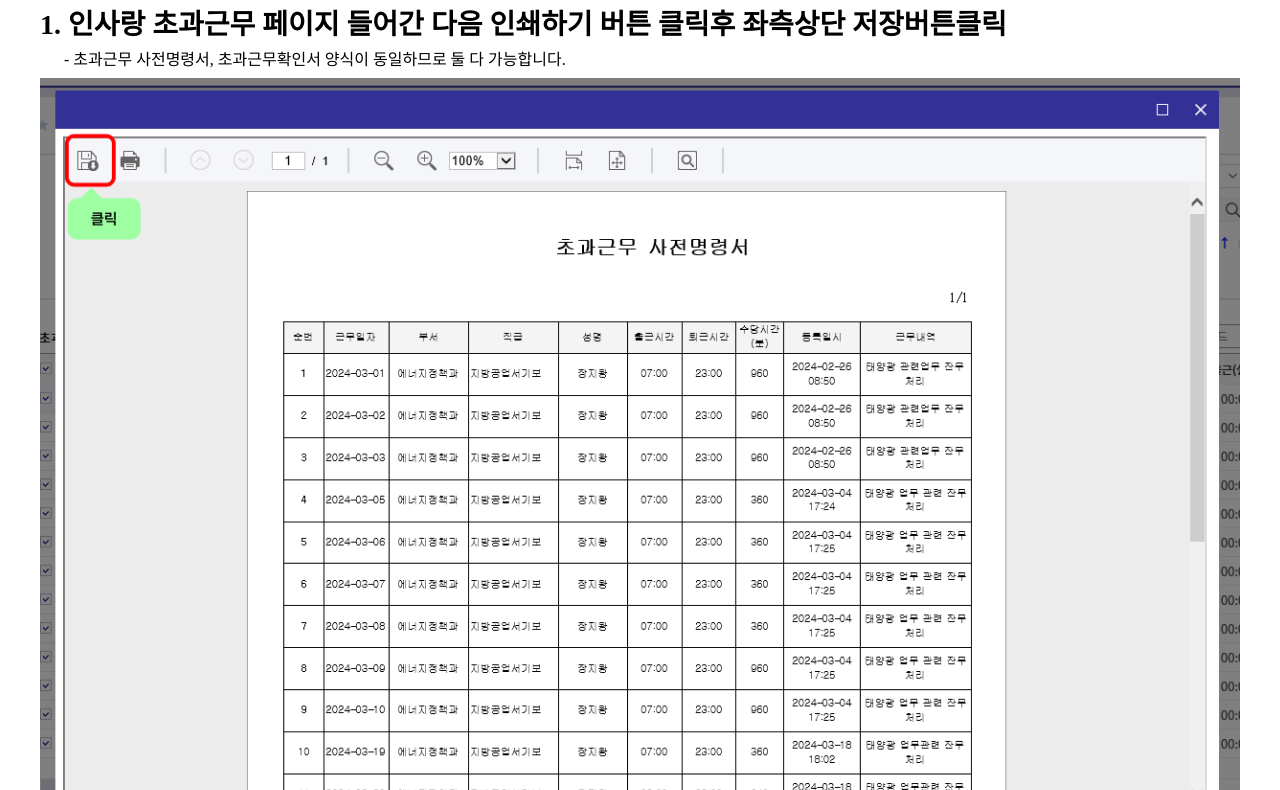
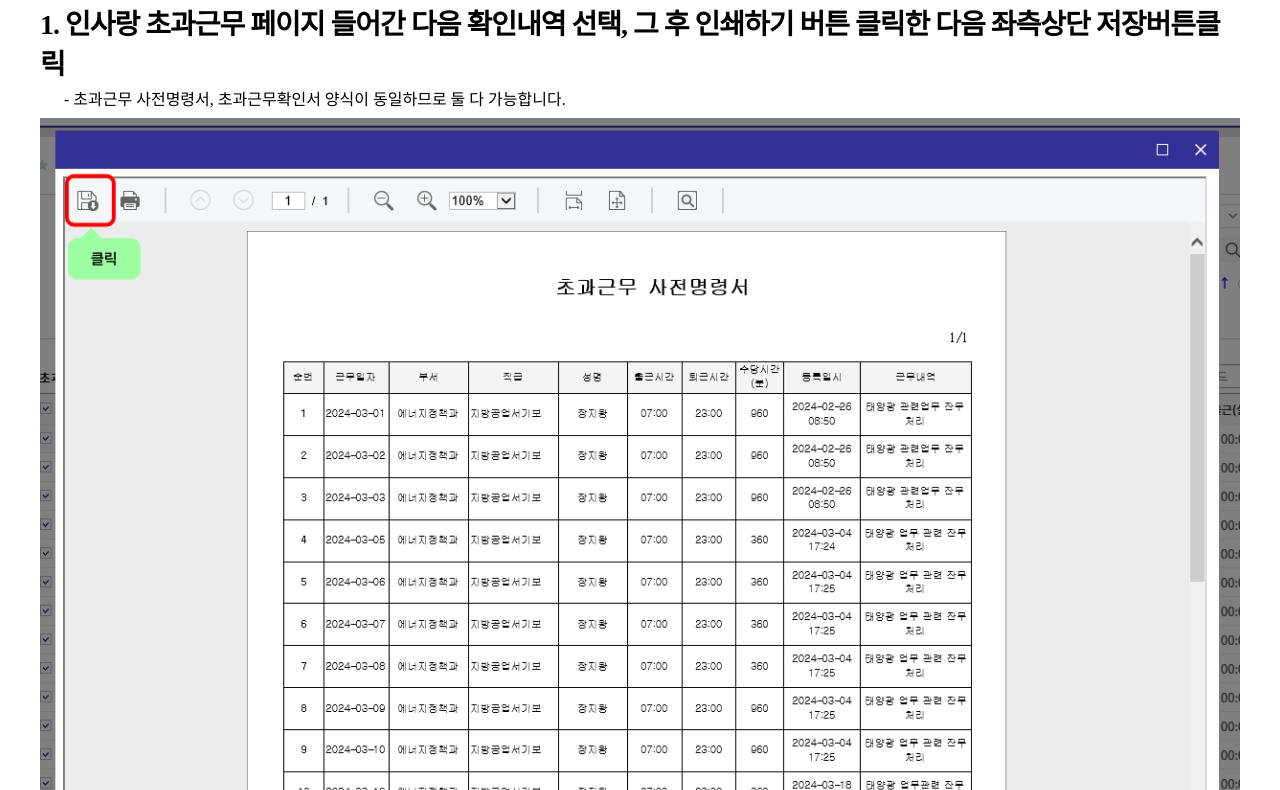
Before and after one commit to JiwangJang/GLB, a plain HTML site: page explain/index.html in a window 1280 px wide. Shown: the part 90-880 px from the top of the page. Drawn offline with Linux system fonts and the light colour scheme; a web font is replaced by a local one.

Commit message:
설명서 수정

```diff
--- a/explain/index.html
+++ b/explain/index.html
@@ -45,9 +45,9 @@
       <h2>특근매식비 자동화웹 사용법</h2>
       <div class="menual">
         <div class="menual-item">
-          <p class="menual-title">
-            1. 인사랑 초과근무 페이지 들어간 다음 인쇄하기 버튼 클릭후 좌측상단
-            저장버튼클릭
+          <p class="menual-title" style="letter-spacing: -1px">
+            1. 인사랑 초과근무 페이지 들어간 다음 확인내역 선택, 그 후 인쇄하기
+            버튼 클릭한 다음 좌측상단 저장버튼클릭
           </p>
           <p style="margin-bottom: 8px">
             &nbsp; &nbsp; &nbsp; - 초과근무 사전명령서, 초과근무확인서 양식이
```
